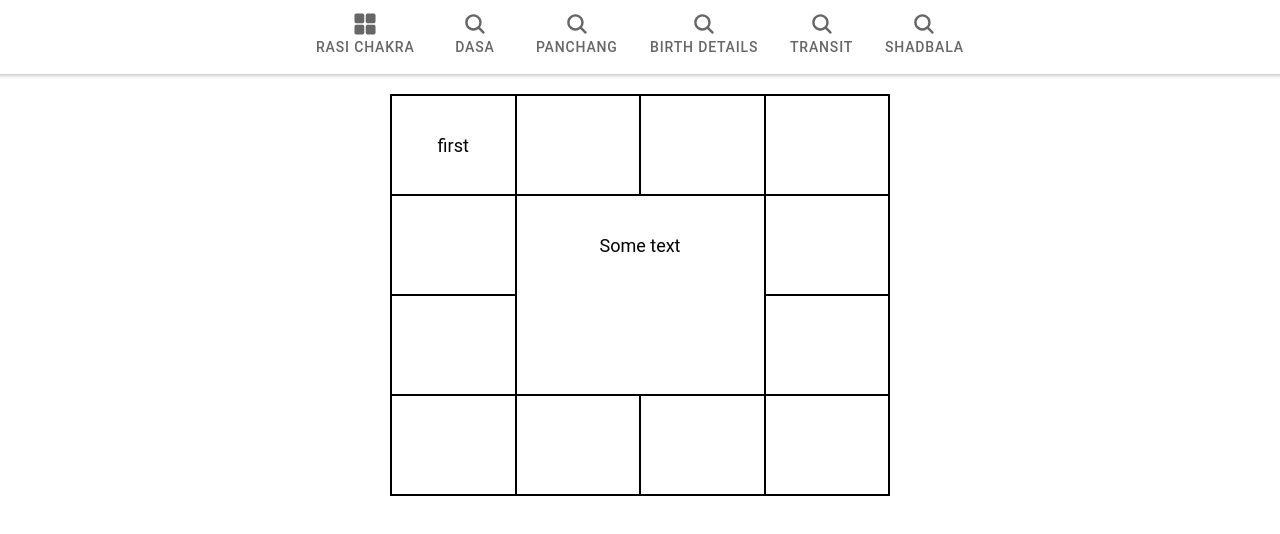
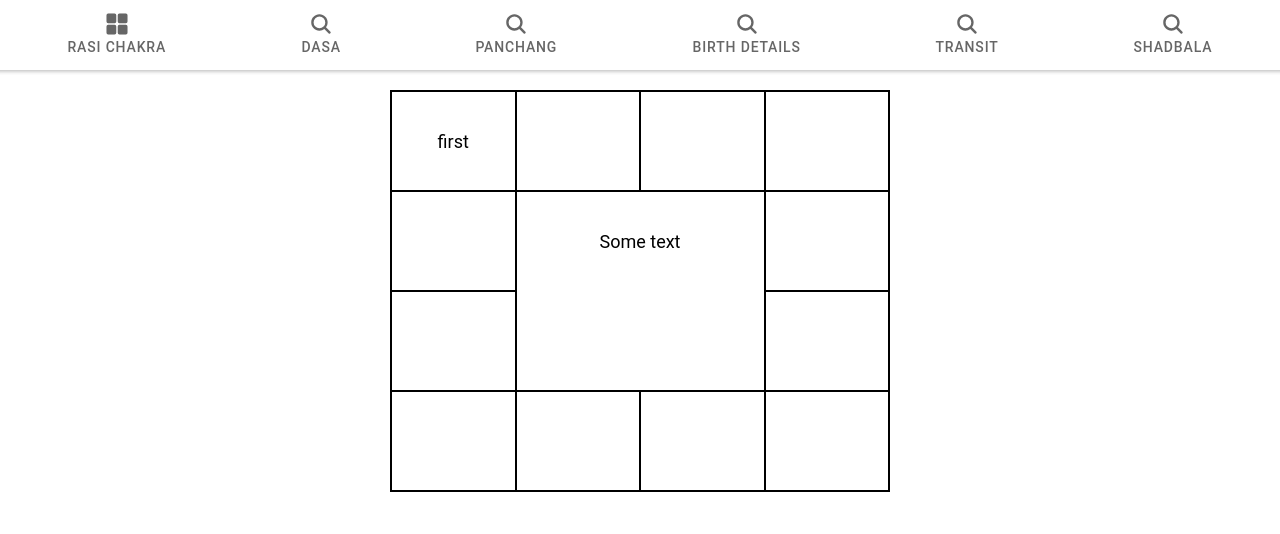
Before and after one commit to reddysuresh78/ionicreact, a React (Create React App) app: page / in a window 1280 px wide. Shown: the top 534 px of the page. Built offline with nearby package versions, Linux system fonts and the light colour scheme; no server answers.

Commit message:
fix for tab scroll

```diff
--- a/src/pages/Home.css
+++ b/src/pages/Home.css
@@ -9,15 +9,3 @@
 .slide1 {
     margin: auto;
 }
-
-ion-segment{
-
-	  display: block;
-	  overflow-x: scroll;
-      white-space: nowrap;
-}
-
-ion-segment-button {
-		display: inline-block;
-		width: auto;
-}
--- a/src/pages/Home.tsx
+++ b/src/pages/Home.tsx
@@ -37,6 +37,9 @@ const Home: React.FC = () => {
   const clickSegment = async () => {
     let curIndex = await slidesRef.current!.getActiveIndex();
     segmentRef.current!.value = '' + curIndex;
+
+    var active = segmentRef.current!.querySelectorAll('ion-segment-button')[curIndex];
+    active.scrollIntoView({behavior: "smooth", inline:'center'});
   }
 
   const slideOpts = {
@@ -48,8 +51,8 @@ const Home: React.FC = () => {
   return (
     <IonPage id="raasi-chakra-page">
       <IonHeader>
-        <IonToolbar  className="scrollable-segments">
-          <IonSegment ref={segmentRef} onIonChange={e => slideTo('' + e.detail.value)   }>
+        <IonToolbar  >
+          <IonSegment scrollable ref={segmentRef} onIonChange={e => slideTo('' + e.detail.value)   }>
             <IonSegmentButton value="0" checked>
               <IonIcon icon={grid} />
               <IonLabel>Rasi Chakra</IonLabel>
@@ -86,24 +89,24 @@ const Home: React.FC = () => {
 
           </IonSlide>
           <IonSlide className="slide">
-            <ListDemo />
+
             <IonText>DBA details will be shown here: Extracted Info {data}</IonText>
           </IonSlide>
           <IonSlide className="slide">
-            <ListDemo />
+
             <IonText>info 1</IonText>
           </IonSlide>
           <IonSlide className="slide">
-            <ListDemo />
+
             <IonText>info 2</IonText>
           </IonSlide>
           <IonSlide className="slide">
-            <ListDemo />
+
             <IonText>info 3</IonText>
           </IonSlide>
           <IonSlide className="slide">
             <ListDemo />
-            <IonText>info 4</IonText>
+
           </IonSlide>
 
 
--- a/src/pages/ListDemo.tsx
+++ b/src/pages/ListDemo.tsx
@@ -4,12 +4,7 @@ import { IonList, IonItem, IonLabel, IonInput, IonToggle, IonRadio, IonCheckbox,
 
 const ListDemo: React.FC = () => {
   return (
-    <IonPage>
-      <IonHeader>
-        <IonToolbar>
-          <IonTitle>Ionic Demo App</IonTitle>
-        </IonToolbar>
-      </IonHeader>
+
 
       <IonContent>
     {/*-- List of Text Items --*/}
@@ -73,7 +68,7 @@ const ListDemo: React.FC = () => {
     </IonList>
 
       </IonContent>
-    </IonPage>
+
   );
 };
 
```
Also changed, not shown: 1 other file (tests, documents, lock files or other folders).
